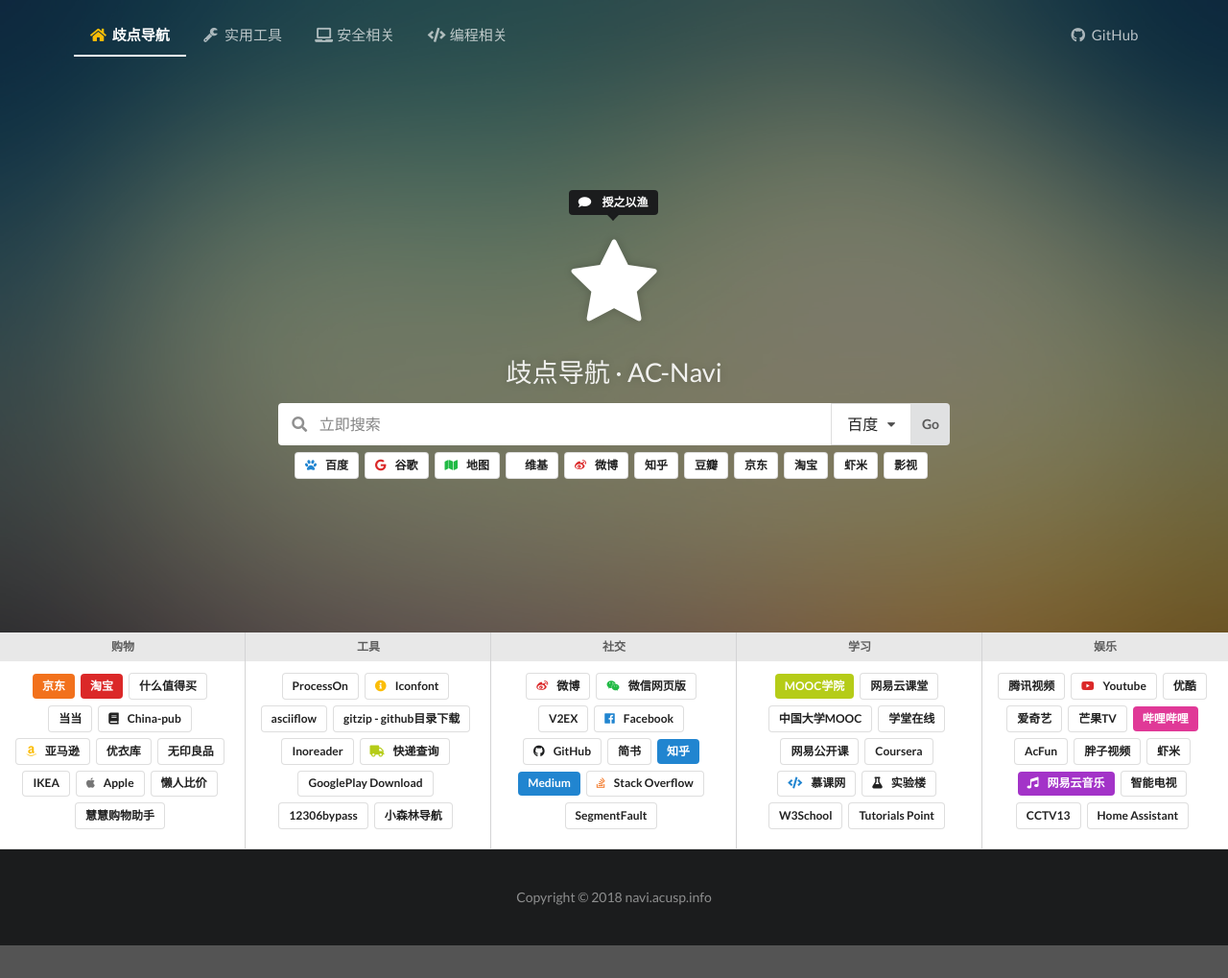
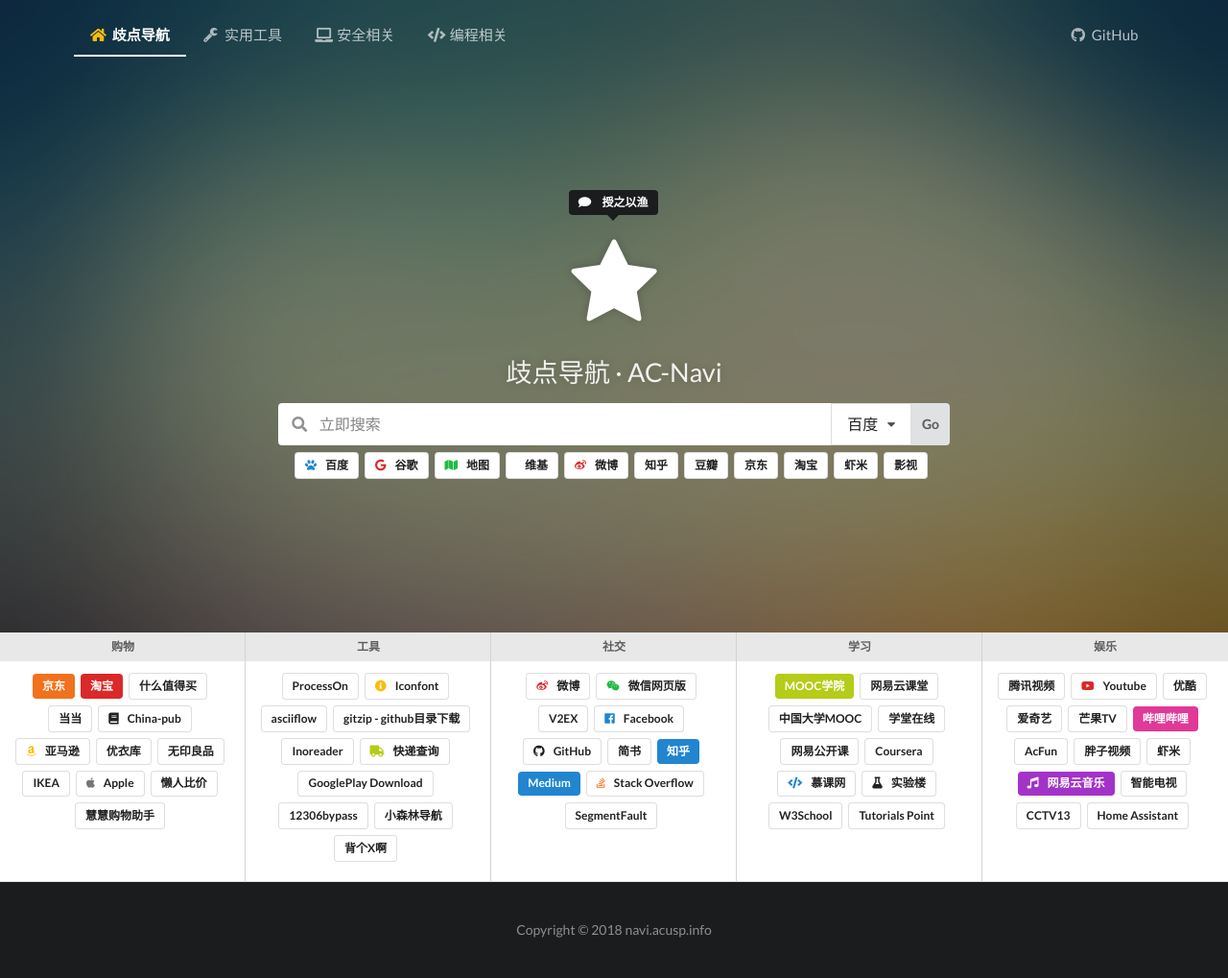
Before and after one commit to acusp/AC-Navi, a Jekyll site: the page built from index.html, in a window 1280 px wide. Shown: the whole page at 96% size. Built offline with Jekyll 4.4.1, drawn with Linux system fonts in a browser that asks for light colours; comment, search, counter and statistics services are not loaded; before the commit the page ends 985 px from its top, so only the background shows below that.

```diff
--- a/_data/home_links.yml
+++ b/_data/home_links.yml
@@ -93,6 +93,10 @@
     - name: 小森林导航
       style: basic
       url: http://xsldh.com/
+
+    - name: 背个X啊
+      style: basic
+      url: https://acusp.info/recite-assistant/
 
 
   - category: 社交
```
